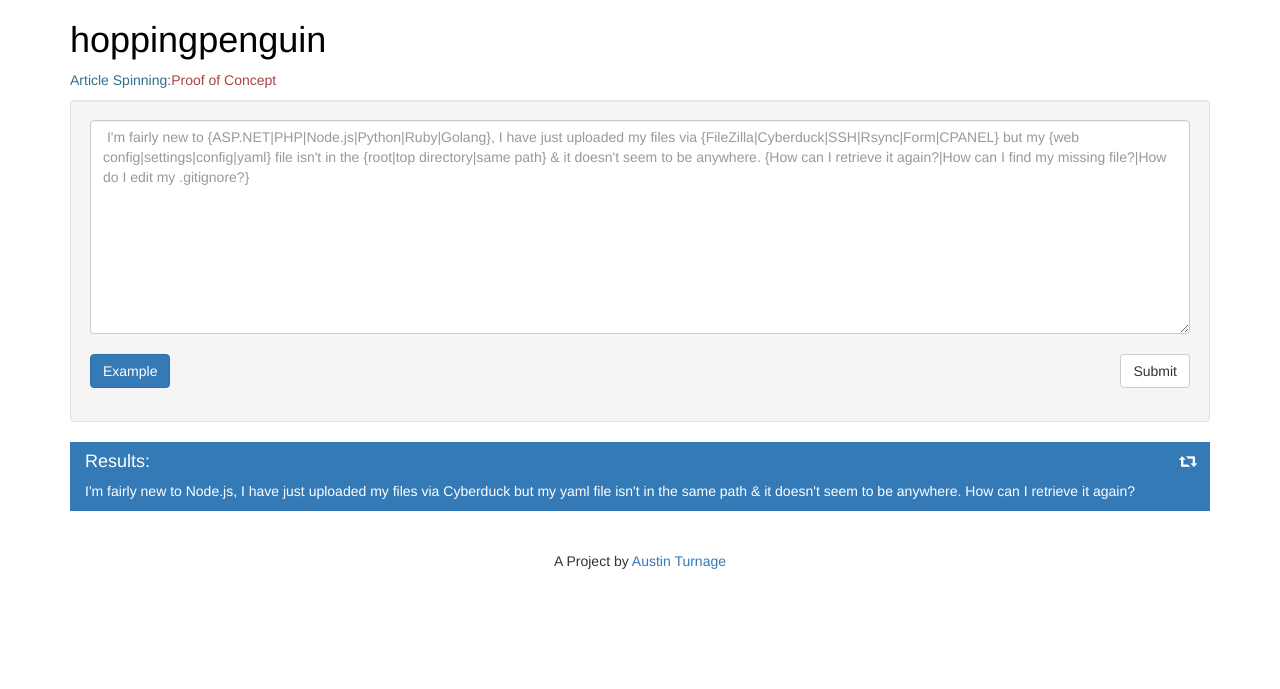
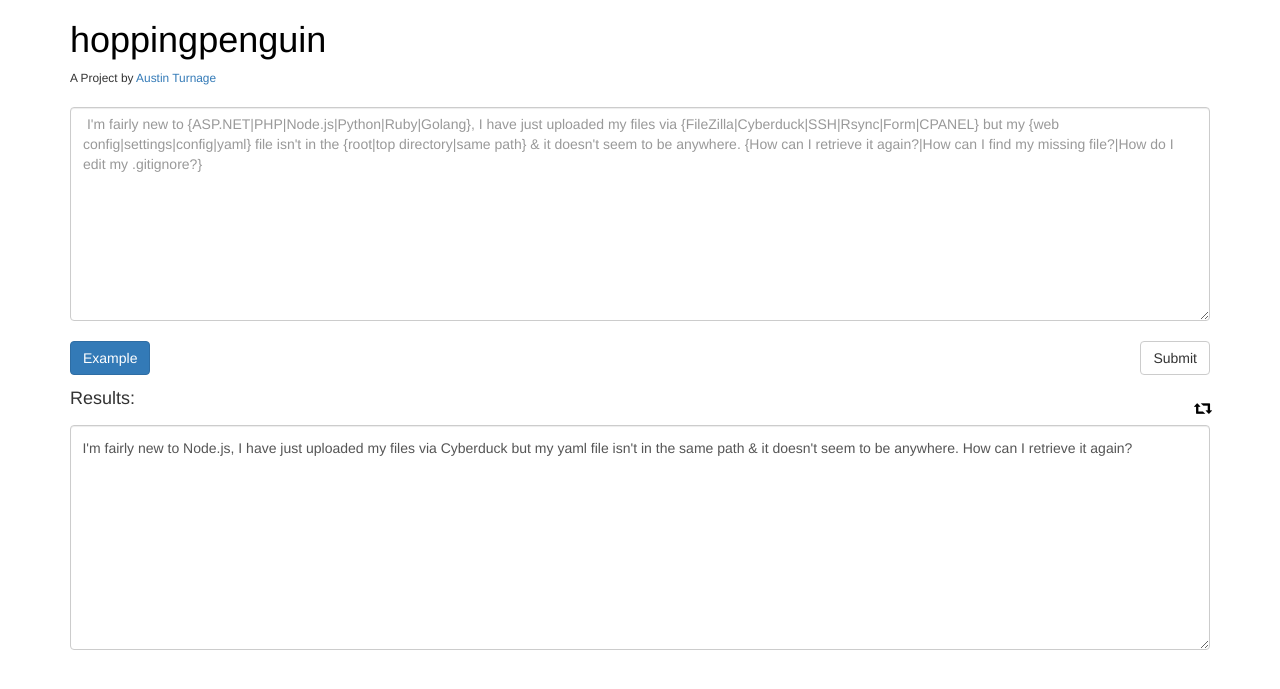
Before and after one commit to wookiecooking/hoppingpenguin, a Flask app: page / in a window 1280 px wide. Shown: the top 689 px of the page. Run offline with Flask 2, Linux system fonts and the light colour scheme; some libraries are stand-ins or nearby versions.

Commit message:
cleaned up and some jquery

```diff
--- a/main.py
+++ b/main.py
@@ -25,9 +25,9 @@ def hello():
     doh = request.form['content']
     if doh:
         spun = spinner(doh)
-        return render_template('index.html', example = s, spun=spun, old=doh)
+        return spun
     else:
-        return render_template('index.html', example = s, spun=spinner(s))
+        return spinner(s)
   else:
     return render_template('index.html', example = s, spun=spinner(s))
 
--- a/templates/index.html
+++ b/templates/index.html
@@ -3,36 +3,33 @@
 <style>
   h1 a {color:black}
   h1 a:hover{text-decoration:none}
+  .data {padding:1%;font-size:14px;}
   .retwist{float:right;padding:1% 0;color:white}
   .retwist:hover{text-decoration:none;color:white;cursor:pointer}
 </style>
 
 <div class="container">
   <h1><a href="/">hoppingpenguin</a></h1>
-  <span class="help-block">
+  <small>A Project by <a href="http://austinturnage.com">Austin Turnage</a></small>
+  <BR><BR><!-- <span class="help-block">
     <p class="text-info" style="float:left">Article Spinning:</p>
     <p class="text-danger">Proof of Concept</p>
-  </span>
+  </span> -->
 
-  <div class="well">
-    <form action="/" method=post enctype=multipart/form-data>
+  <div>
+    <form id="ajx" action="/" method=post enctype=multipart/form-data>
         <textarea class="form-control" placeholder=" {{example}}" rows="10" name=content>{% if old %}{{old}}{% endif %}</textarea><br>
       <span class="btn btn-primary" data-toggle="modal" data-target="#myModal" style="float:left">Example</span>
       <input type=submit value=Submit class="btn btn-default pull-right">
       <div class="clearfix"></div>
     </form>
   </div>
-
-
   {% if spun %}
-  <div class="bg-primary col-md-12">
-    <a class="retwist glyphicon glyphicon-retweet"></a>
+    <a style="color:black" class="retwist glyphicon glyphicon-retweet"></a>
     <h4>Results:</h4>
-    <p>{{ spun }}</p>
+    <textarea rows="10" class="form-control data">{{ spun }}</textarea>
   </div>
   {% endif %}
-</div>
-
 <div class="modal fade" id="myModal" tabindex="-1" role="dialog" aria-labelledby="myModalLabel" aria-hidden="true">
   <div class="modal-dialog">
     <div class="modal-content">
@@ -48,10 +45,28 @@
       </div>
     </div>
   </div>
-</div class="clearfix"></div><br><br>
-<p style="text-align:center">A Project by <a href="http://austinturnage.com">Austin Turnage</a></p>
 </div>
 
 <script src="//ajax.googleapis.com/ajax/libs/jquery/1.11.0/jquery.min.js"></script>
 <script src="//netdna.bootstrapcdn.com/bootstrap/3.1.1/js/bootstrap.min.js"></script>
-<script>$('.retwist').on('click', function(){ $("form").submit() });</script>
+<script>
+var frm = $('#ajx');
+frm.submit(function (ev) {
+  $.ajax({
+    type: frm.attr('method'),
+    url: frm.attr('action'),
+    data: frm.serialize()
+  })
+  .done(function(data) {
+    $('.data').text(data);
+  })
+  .fail(function() {
+    $('.data').text('error');
+  })
+  .always(function(data) {
+    $('.data').text(data);
+  });
+    ev.preventDefault();
+});
+$('.retwist').on('click',function(){frm.submit()});
+</script>
```
